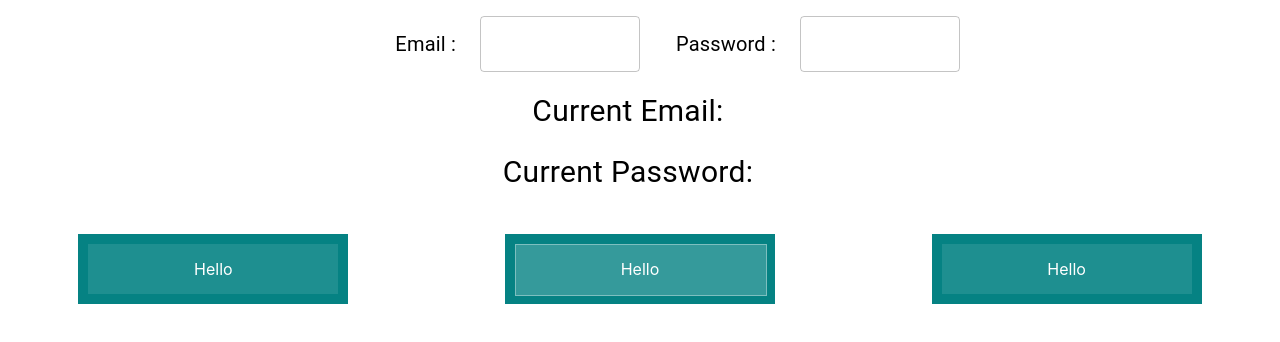
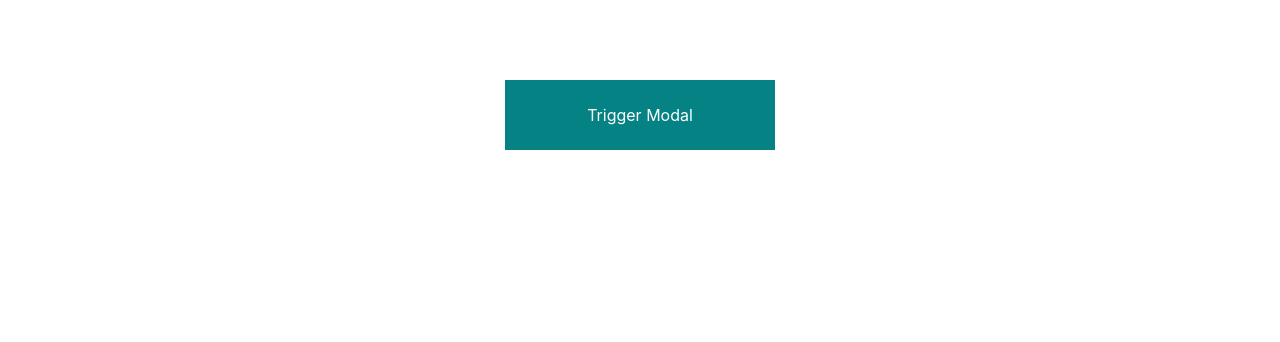
Before and after one commit to AdrianRymaszewski/TechTalentHub_Frontend, a React (Create React App) app in the folder tech_talent_hub/: page / in a window 1280 px wide. Shown: the top 342 px of the page. Built offline with nearby package versions, Linux system fonts and the light colour scheme.

Commit message:
LoginModal

```diff
--- /dev/null
+++ b/tech_talent_hub/src/Components/Authentication/LoginModal/LoginModal.js
@@ -0,0 +1,71 @@
+import Backdrop from "../../BasicComponents/Backdrop/Backdrop";
+import { createPortal } from "react-dom";
+import {useSelector, useDispatch} from 'react-redux';
+import { authSliceActions } from '../../../Store/authSlice';
+import {Grid, TextField, Typography } from "@mui/material";
+import useFetch from '../../../Hooks/use-fetch';
+import Button from '../../BasicComponents/Button/Button';
+import styles from './LoginModal.module.css';
+import { LOGIN_URL } from "../../../Constants";
+
+const LoginModal = () =>{
+
+    const dispatch = useDispatch();
+    const isLoggedIn = useSelector((state) => state.auth.isAuthenticated)
+    const email = useSelector((state) => state.auth.userData.email)
+    const password = useSelector((state) => state.auth.userData.password)
+
+    const {loading:loginLoading, error:loginError, sendRequest:loginFetch} = useFetch();
+
+    const loginResponse =(response)=>{
+        console.log(response.token)
+    }
+
+    const login = () =>{
+        loginFetch({
+            url:LOGIN_URL,
+            method:'POST',
+            body:{email:email, password:password}
+        },
+        loginResponse)
+    }
+    const emailChangeHandler = (value) =>{
+        dispatch(authSliceActions.updateUserData({email:value, password:password}))
+    }
+    const passwordChangeHandler = (value) =>{
+        dispatch(authSliceActions.updateUserData({email:email, password:value}))
+    }
+
+
+    const closeModal=() =>{
+        dispatch(authSliceActions.triggerModal(false))
+    }
+
+    return(
+        <>
+            {createPortal(
+                <div className={styles.login_modal}>
+                    <Grid container justifyContent={'center'} alignItems={'center'} mt={10}>
+                        <Grid container item xs={12} justifyContent={'center'}>
+                            <Grid container item justifyContent={'center'} mt={2} xs={6}>
+                                <Grid container justifyContent={'right'} alignItems={'center'} item xs={6} pr={3}><Typography fontSize={30}>Email :</Typography></Grid>
+                                <Grid item xs={6}><TextField value={email} onChange={(e)=>{emailChangeHandler(e.target.value)}} fullWidth type="email" /></Grid>
+                            </Grid>
+                        </Grid>
+                        <Grid container item xs={12} justifyContent={'center'}>
+                            <Grid container item justifyContent={'center'} mt={2} xs={6}>
+                                <Grid container justifyContent={'right'} alignItems={'center'} item xs={6} pr={3}><Typography fontSize={30}>Password :</Typography></Grid>
+                                <Grid item xs={6}><TextField value={password} onChange={(e)=>{passwordChangeHandler(e.target.value)}} fullWidth type='password'/></Grid>
+                            </Grid>
+                        </Grid>
+                        <Grid container justifyContent={'space-around'} mt={5}>
+                            <Button onClick={login} version={1} value={loginLoading ? 'Sending...' : 'Login'}/>
+                        </Grid>
+                    </Grid>
+                </div>
+            , document.getElementById('modal'))}
+            {createPortal(<Backdrop closeModal={closeModal}/>, document.getElementById('backdrop'))}
+        </>
+    )
+}
+export default LoginModal;
--- /dev/null
+++ b/tech_talent_hub/src/Components/Authentication/LoginModal/LoginModal.module.css
@@ -0,0 +1,20 @@
+.login_modal{
+    position: fixed;
+    top: 10%;
+    left: 30%;
+    width: 40%;
+    height: 70%;
+    z-index: 1000;
+    border-radius: 20px;
+    animation-duration: 0.2s;
+    animation-name: sizing;
+    background-color: #f0f0f0;
+    box-shadow: #1f1f1f 3px 3px 10px 3px;
+    border: gray 2px solid !important;
+}
+@keyframes sizing
+{
+    0% {scale: 0;}
+    50% {scale: 1.1;}
+    100% {scale: 1;}
+}
--- a/tech_talent_hub/src/Components/BasicComponents/Button/Button.js
+++ b/tech_talent_hub/src/Components/BasicComponents/Button/Button.js
@@ -1,10 +1,20 @@
+import { Link } from 'react-router-dom';
 import './Button.css';
 const Button =(props)=>{
     return (
-        <div className="box">
+
+    <div className="box">
+        {props.navigate ?
+            <Link to={props.navigate}>
+                    <div className={`btn btn-v${props.version}`} onClick={props.onClick}>
+                       <span>{props.value}</span>
+                   </div>
+            </Link>
+        :
         <div className={`btn btn-v${props.version}`} onClick={props.onClick}>
             <span>{props.value}</span>
         </div>
+        }
     </div>
     )
 }
--- a/tech_talent_hub/src/Components/HomePage/HomePage.js
+++ b/tech_talent_hub/src/Components/HomePage/HomePage.js
@@ -1,9 +1,21 @@
-import Login from "../Login/Login";
+import { Grid } from "@mui/material";
+import Button from "../BasicComponents/Button/Button";
+import { useDispatch, useSelector } from "react-redux";
+import { authSliceActions } from "../../Store/authSlice";
+import LoginModal from "../Authentication/LoginModal/LoginModal";
 
 const HomePage = ()=>{
+    const dispatch = useDispatch();
+    const isModalOpen = useSelector(state=>state.auth.isModalOpen)
+
 
     return(
-        <Login/>
+        <>
+            <Grid container justifyContent={'center'} mt={10}>
+                <Button onClick={()=>dispatch(authSliceActions.triggerModal(!isModalOpen))} variant={1} value={'Trigger Modal'}/>
+            </Grid>
+            {isModalOpen && <LoginModal/>}
+        </>
     )
 }
 export default HomePage;
--- a/tech_talent_hub/src/Components/Login/Login.js
+++ /dev/null
@@ -1,64 +0,0 @@
-import {useSelector, useDispatch} from 'react-redux';
-import { authSliceActions } from '../../Store/authSlice';
-import {Grid, TextField, Typography } from "@mui/material";
-import useFetch from '../../Hooks/use-fetch';
-import Button from '../BasicComponents/Button/Button'
-
-
-const Login = () =>{
-    const dispatch = useDispatch();
-    const isLoggedIn = useSelector((state) => state.auth.isAuthenticated)
-    const email = useSelector((state) => state.auth.userData.email)
-    const password = useSelector((state) => state.auth.userData.password)
-    const {loading:loginLoading, error:loginError, sendRequest:loginFetch} = useFetch();
-
-
-    const loginResponse =(response)=>{
-        console.log(response)
-    }
-
-    const login = () =>{
-        loginFetch({
-            url:'someFancyURL',
-            method:'POST',
-            body:{email:email, password:password}
-        },
-        loginResponse)
-    }
-    const emailChangeHandler = (value) =>{
-        dispatch(authSliceActions.updateUserData({email:value, password:password}))
-    }
-    const passwordChangeHandler = (value) =>{
-        dispatch(authSliceActions.updateUserData({email:email, password:value}))
-    }
-
-    return (
-    <Grid container justifyContent={'center'} alignItems={'center'}>
-        <Grid container item justifyContent={'center'} mt={2} xs={3}>
-            <Grid container justifyContent={'right'} alignItems={'center'} item xs={6} pr={3}><Typography fontSize={20}>Email :</Typography></Grid>
-            <Grid item xs={6}><TextField value={email} onChange={(e)=>{emailChangeHandler(e.target.value)}} fullWidth /></Grid>
-        </Grid>
-        <Grid container item justifyContent={'center'} mt={2} xs={3}>
-            <Grid container justifyContent={'right'} alignItems={'center'} item xs={6} pr={3}><Typography fontSize={20}>Password :</Typography></Grid>
-            <Grid item xs={6}><TextField value={password} onChange={(e)=>{passwordChangeHandler(e.target.value)}} fullWidth type='password'/></Grid>
-        </Grid>
-        <Grid container item justifyContent={'center'}>
-            <Grid container item justifyContent={'center'} mt={2} xs={12}>
-                <Grid container justifyContent={'center'} alignItems={'center'} item xs={6} pr={3}>
-                    <Typography fontSize={30}>Current Email: {email}</Typography>
-                </Grid>
-            </Grid>
-            <Grid container item justifyContent={'center'} mt={2} xs={12}>
-                <Grid container justifyContent={'center'} alignItems={'center'} item xs={6} pr={3}>
-                    <Typography fontSize={30}>Current Password: {password}</Typography>
-                </Grid>
-            </Grid>
-        </Grid>
-        <Grid container justifyContent={'space-around'} mt={5}>
-            <Button onClick={login} version={1} value={'Hello'}/>
-            <Button onClick={login} version={2} value={'Hello'}/>
-            <Button onClick={login} version={3} value={'Hello'}/>
-        </Grid>
-    </Grid>)
-}
-export default Login;
--- a/tech_talent_hub/src/Constants.js
+++ b/tech_talent_hub/src/Constants.js
@@ -0,0 +1 @@
+export const LOGIN_URL = 'https://techtalenthubapi-v2.azurewebsites.net/api/Account/login';
--- a/tech_talent_hub/src/Hooks/use-fetch.js
+++ b/tech_talent_hub/src/Hooks/use-fetch.js
@@ -10,7 +10,7 @@ const useFetch = () =>{
         try{
             const response = await fetch(config.url, {
               method: config.method ? config.method : "GET",
-              headers: config.headers ? config.headers : {},
+              headers: config.headers ? config.headers : {"Content-Type": "application/json"},
               body: config.body ? JSON.stringify(config.body) : null,
             })
             if(!response.ok) throw new Error('Request failed');
--- a/tech_talent_hub/src/Store/authSlice.js
+++ b/tech_talent_hub/src/Store/authSlice.js
@@ -1,6 +1,7 @@
 import { createSlice } from "@reduxjs/toolkit";
 
 const initialAuthSlice = {
+    isModalOpen:false,
     isAuthenticated: false,
     userData:{email:'', password:''}
 }
@@ -16,7 +17,10 @@ const authSlice = createSlice({
             state.isAuthenticated = false;
         },
         updateUserData(state, action){
-            state.userData = action.payload
+            state.userData = action.payload;
+        },
+        triggerModal(state, action){
+            state.isModalOpen = action.payload;
         }
     }
 })
```
Also changed, not shown: tech_talent_hub/src/index.css (line endings or trailing spaces).
